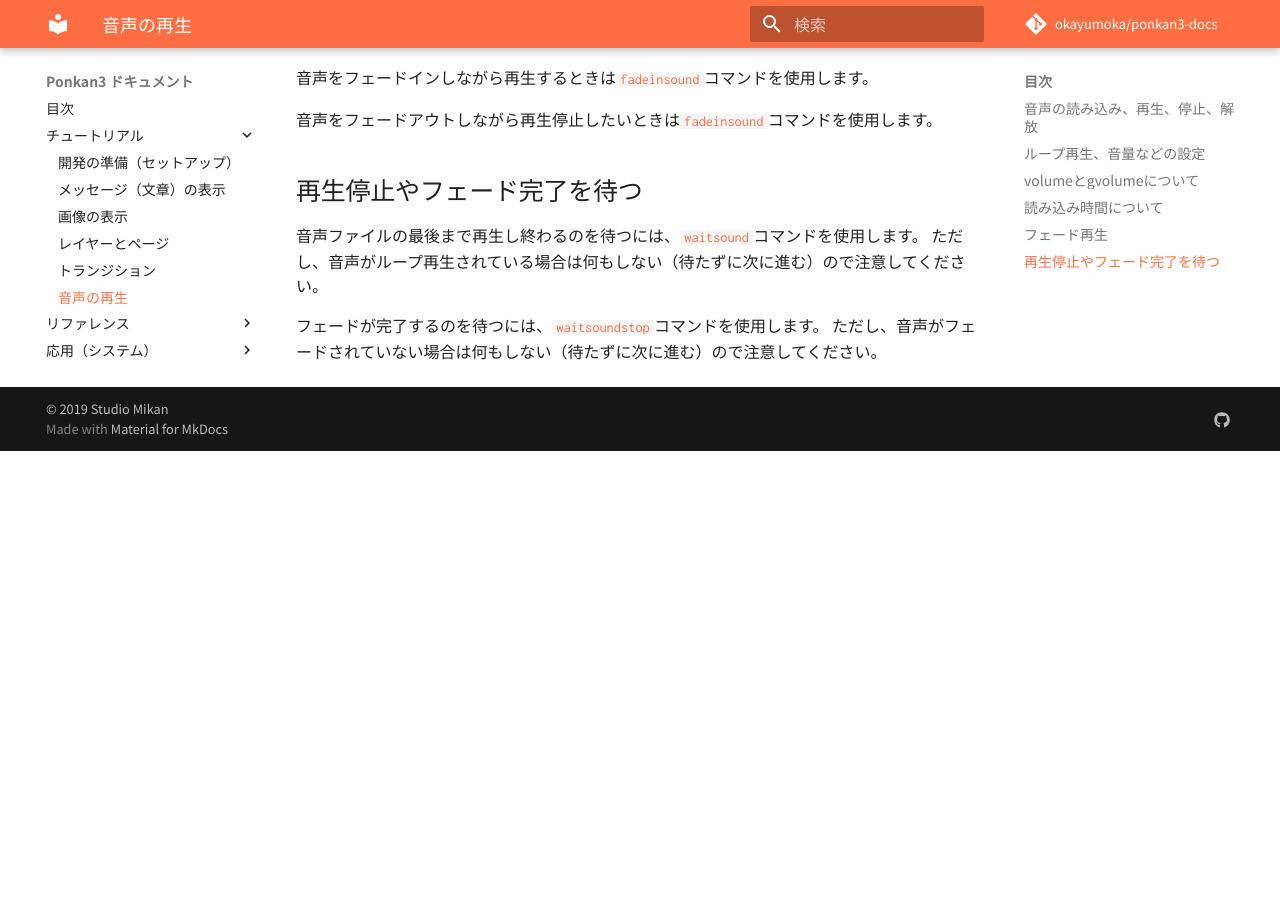
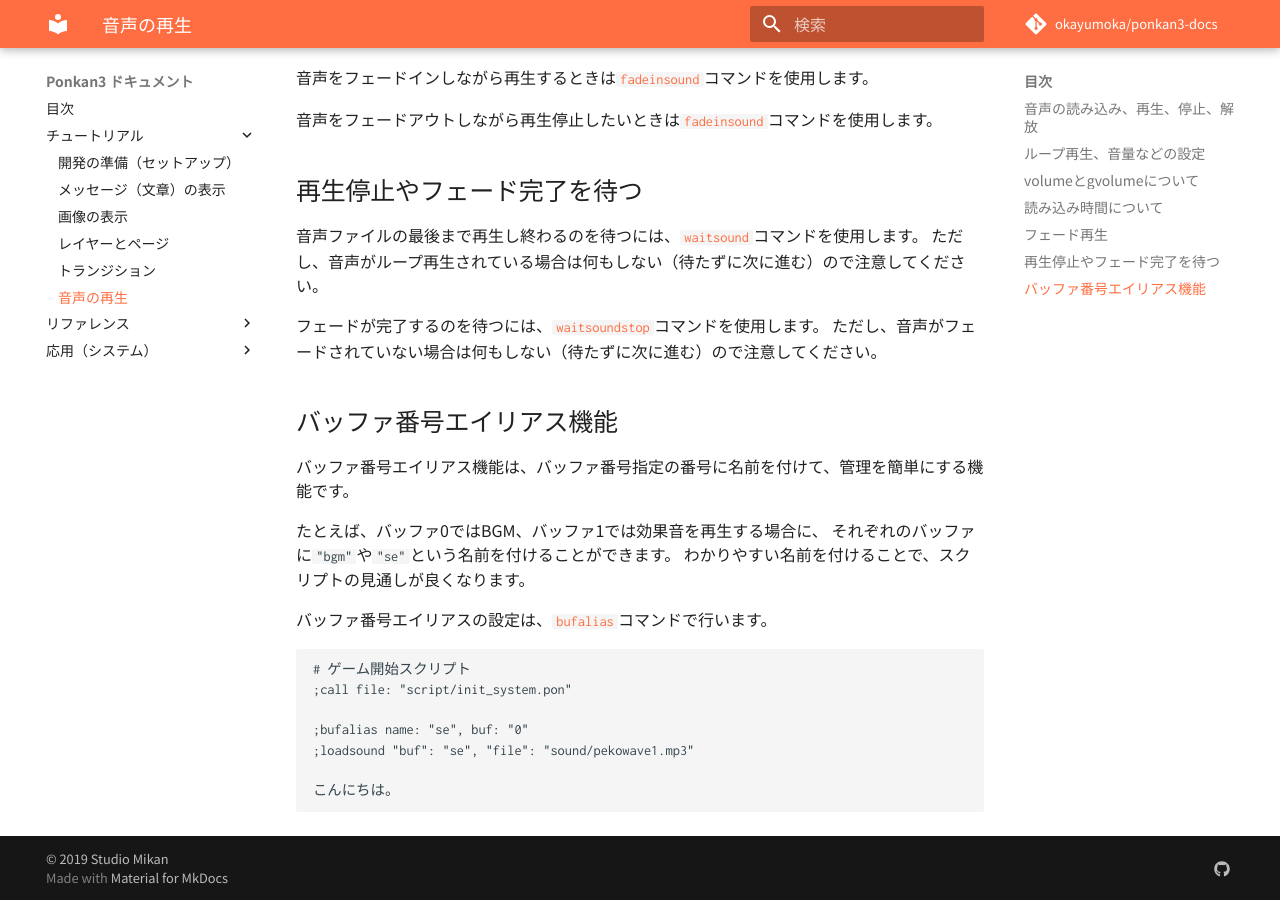
Before and after one commit to okayumoka/ponkan3-docs, an MkDocs documentation site: the page built from docs/basic/sound.md, in a window 1280 px wide and 900 px high, scrolled down 1848 px. Built offline with MkDocs 1.6.1 and Material for MkDocs 9.7.7, drawn with Linux system fonts in a browser that asks for light colours; comment, search, counter and statistics services are not loaded; before the commit the page ends 2299 px from its top, so only the background shows below that.

Commit message:
バッファ番号エイリアス

````diff
--- a/docs/basic/sound.md
+++ b/docs/basic/sound.md
@@ -85,3 +85,23 @@ Ponkan3ではBGMと効果音を特に区別しません。どちらも音声再
 
 フェードが完了するのを待つには、[`waitsoundstop`](../ref/command_ref.md#waitsoundstop-waitsound)コマンドを使用します。
 ただし、音声がフェードされていない場合は何もしない（待たずに次に進む）ので注意してください。
+
+## バッファ番号エイリアス機能
+
+バッファ番号エイリアス機能は、バッファ番号指定の番号に名前を付けて、管理を簡単にする機能です。
+
+たとえば、バッファ0ではBGM、バッファ1では効果音を再生する場合に、
+それぞれのバッファに`"bgm"`や`"se"`という名前を付けることができます。
+わかりやすい名前を付けることで、スクリプトの見通しが良くなります。
+
+バッファ番号エイリアスの設定は、[`bufalias`](../ref/command_ref.md#bufalias)コマンドで行います。
+
+```plain
+# ゲーム開始スクリプト
+;call file: "script/init_system.pon"
+
+;bufalias name: "se", buf: "0"
+;loadsound "buf": "se", "file": "sound/pekowave1.mp3"
+
+こんにちは。
+```
````
Also changed, not shown: docs/index.md (+0 -1 lines), docs/ref/command_ref.md (+10 -2 lines).
